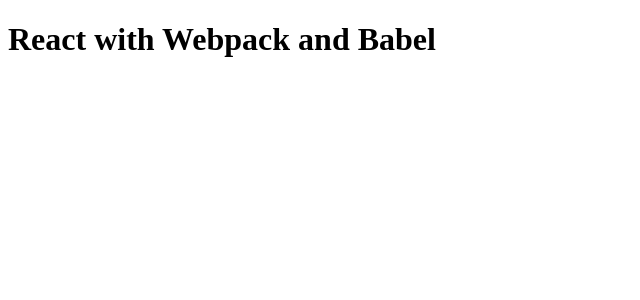
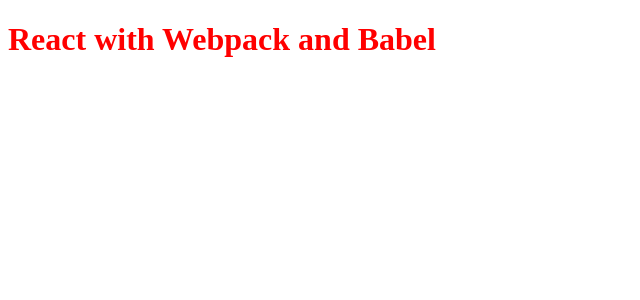
Before and after one commit to VitalyBibik/webPackReact, a React app: page / in a window 1280 px wide. Shown: the top 300 px of the page, without its empty margins (0-640 px from the left). Built offline with nearby package versions, Linux system fonts and the light colour scheme; the HTML template or start-up script is replaced by a standard one.

Commit message:
chart 2 is done

```diff
--- a/package.json
+++ b/package.json
@@ -22,7 +22,9 @@
     "@babel/preset-env": "^7.13.15",
     "@babel/preset-react": "^7.13.13",
     "babel-loader": "^8.2.2",
+    "css-loader": "^5.2.4",
     "react-hot-loader": "^4.13.0",
+    "style-loader": "^2.0.0",
     "webpack": "^5.36.1",
     "webpack-cli": "^4.6.0",
     "webpack-dev-server": "^3.11.2"
--- a/src/App.js
+++ b/src/App.js
@@ -1,6 +1,7 @@
 import React from 'react';
+import styles from './style.css';
 
 const App = ({ title }) =>
-    <h1>{title}</h1>;
+    <h1 className={styles.title}>{title}</h1>;
 
 export default App;
--- a/src/index.js
+++ b/src/index.js
@@ -1,5 +1,6 @@
 import React from 'react';
 import ReactDOM from 'react-dom';
+
 
 import App from './app';
 
--- /dev/null
+++ b/src/style.css
@@ -0,0 +1,3 @@
+.title {
+    color: red;
+}
--- a/webpack.config.js
+++ b/webpack.config.js
@@ -11,6 +11,19 @@
                 exclude: /node_modules/,
                 use: ['babel-loader'],
             },
+            {
+                test: /\.css$/i,
+                exclude: /node_modules/,
+                use: [
+                    'style-loader',
+                    {
+                        loader:'css-loader',
+                        options: {
+                            modules:true
+                        }
+                    }
+                ]
+            }
         ],
     },
     resolve: {
```
Also changed, not shown: 1 other file (tests, documents, lock files or other folders).
